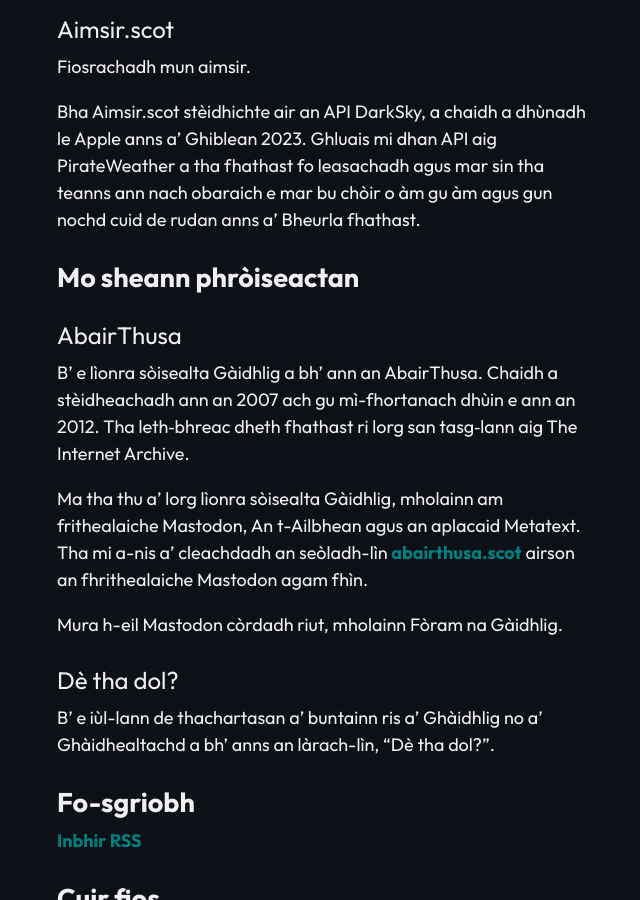
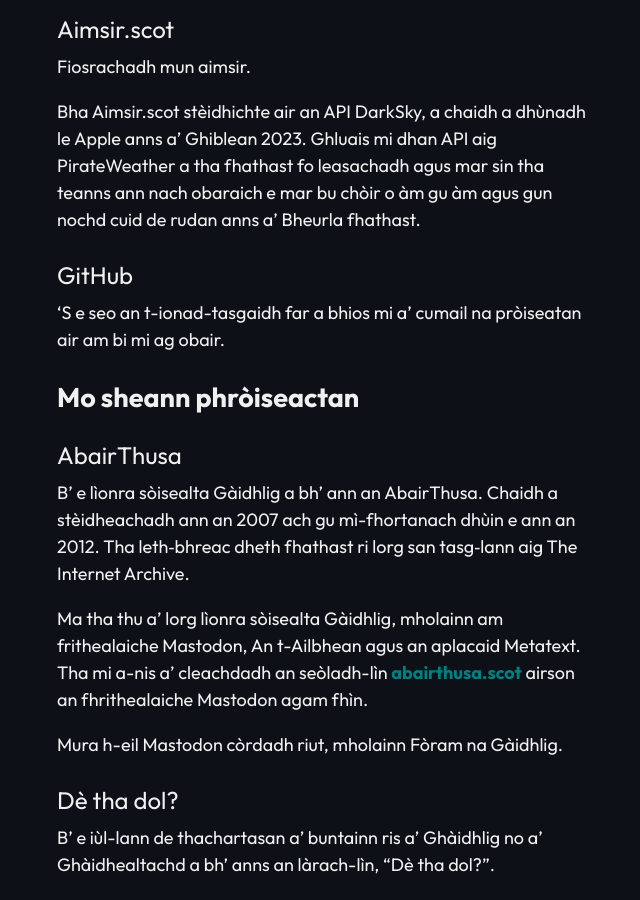
Before and after one commit to angeidheal/angeidheal.github.io, a Jekyll site: the page built from mu-mo-dheidhinn.md, in a window 1280 px wide and 900 px high, scrolled down 1290 px. Shown: the whole window, without its empty margins (313-953 px from the left). Built offline with Jekyll 4.4.1, drawn with Linux system fonts in a browser that asks for light colours; nearby versions of some CDN libraries.

Commit message:
Update mu-mo-dheidhinn.md

```diff
--- a/mu-mo-dheidhinn.md
+++ b/mu-mo-dheidhinn.md
@@ -38,6 +38,10 @@ Fiosrachadh mun aimsir.
 
 Bha Aimsir.scot stèidhichte air an API DarkSky, a chaidh a dhùnadh le Apple anns a' Ghiblean 2023. Ghluais mi dhan API aig PirateWeather a tha fhathast fo leasachadh agus mar sin tha teanns ann nach obaraich e mar bu chòir o àm gu àm agus gun nochd cuid de rudan anns a' Bheurla fhathast.
 
+### GitHub
+
+'S e seo an t-ionad-tasgaidh far a bhios mi a' cumail na pròiseatan air am bi mi ag obair.
+
 ## Mo sheann phròiseactan
 
 ### AbairThusa
```
